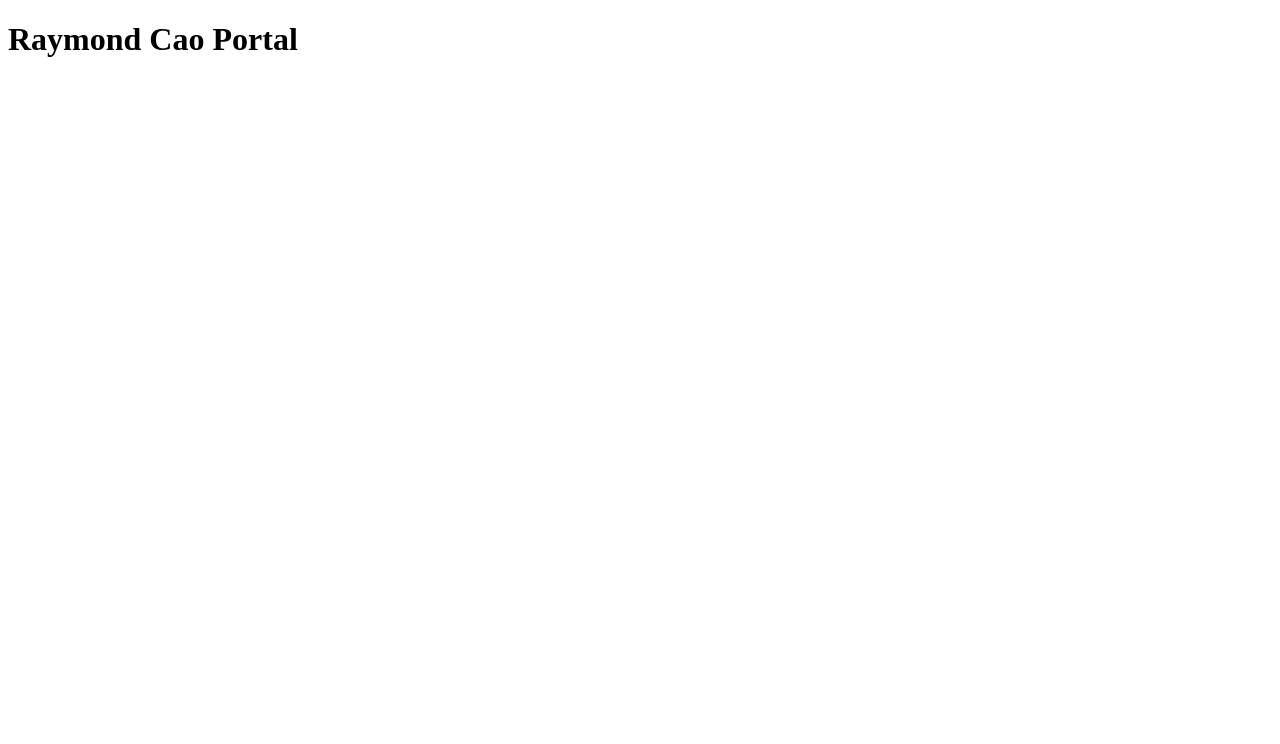
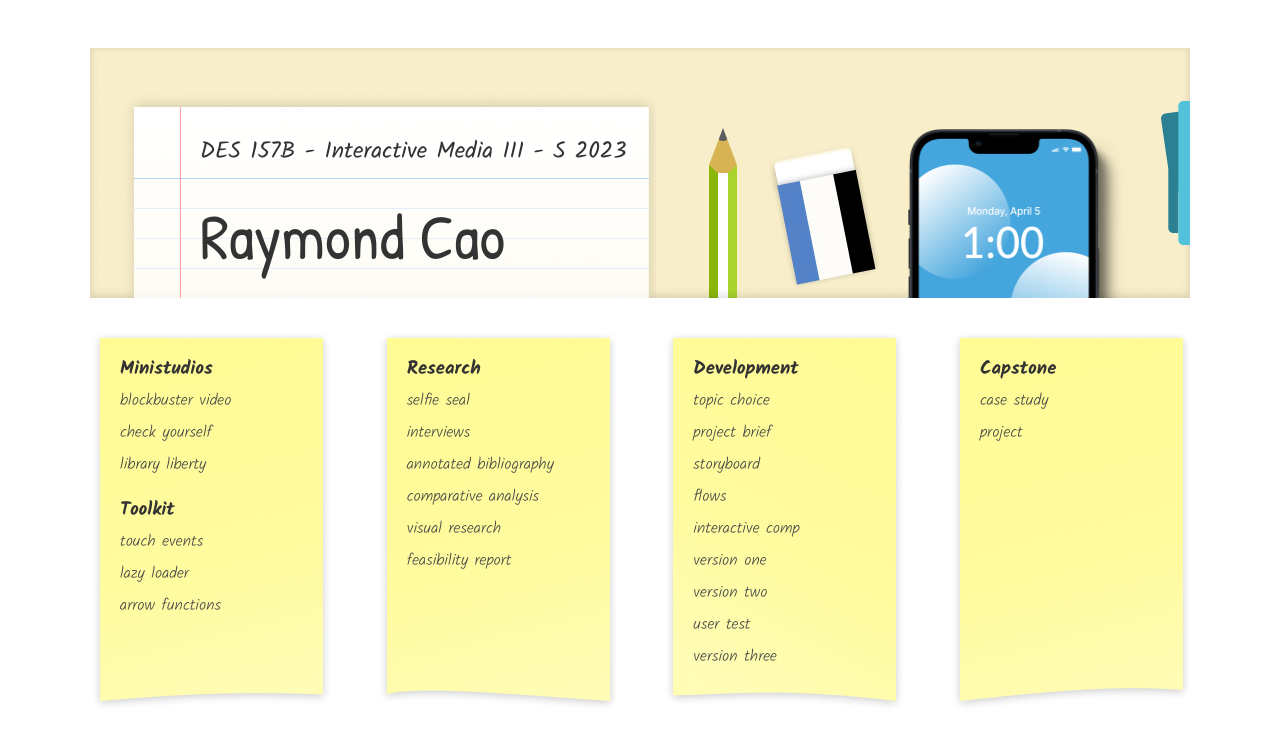
Before and after one commit to Donaumayr/des157b, a plain HTML site: page index.html in a window 1280 px wide. Drawn offline with nearby package versions, Linux system fonts and the light colour scheme.

Commit message:
portal page upload

```diff
--- a/index.html
+++ b/index.html
@@ -1,12 +1,122 @@
-<!DOCTYPE html>
+<!doctype html>
 <html lang="en">
+
 <head>
     <meta charset="UTF-8">
-    <meta http-equiv="X-UA-Compatible" content="IE=edge">
-    <meta name="viewport" content="width=device-width, initial-scale=1.0">
-    <title>Document</title>
+    <title>Home is...DES 157B!</title>
+
+    <link href="https://cdnjs.cloudflare.com/ajax/libs/normalize/8.0.1/normalize.min.css" rel="stylesheet" />
+    <link rel="preconnect" href="https://fonts.googleapis.com">
+    <link rel="preconnect" href="https://fonts.gstatic.com" crossorigin>
+    <link href="https://fonts.googleapis.com/css2?family=Patrick+Hand&display=swap" rel="stylesheet">
+    <link href="https://fonts.googleapis.com/css2?family=Kalam:wght@300;400;700&family=Patrick+Hand&display=swap" rel="stylesheet">
+    <link href="styles.css" rel="stylesheet" />
+    <script src="script.js" defer></script>
+
 </head>
+
 <body>
-    <h1>Raymond Cao Portal</h1>
+
+    <div id="container">
+
+        <header>
+
+            <!--this is for the interactive banner-->
+            <div id="banner">
+                <div id="name">
+                    <h2>DES 157B - Interactive Media III - S 2023</h2>
+                    <h1>
+                        Raymond Cao
+                    </h1>
+                </div>
+                <div id="phones">
+                    <img class="hidden" id="phonedark" src="images/phonedark.png" alt="smartphone"></img>
+                    <img class="hidden" id="phonehover" src="images/phonedarkhover.png" alt="smartphone"></img>
+                    <img id="phone" src="images/phonelight.png" alt="smartphone"></img>
+                </div>
+
+                <button class="lswitch"></button>
+            </div>
+
+        </header>
+
+        <main>
+
+            <section id="projects">
+
+                <h3>Ministudios</h3>
+                <nav>
+                    <ol>
+                        <li><a href="#">blockbuster video</a></li>
+                        <li><a href="#">check yourself</a></li>
+                        <li><a href="#">library liberty</a></li>
+                    </ol>
+                </nav>
+                <h3>Toolkit</h3>
+                <nav>
+                    <ol>
+                        <li><a href="#">touch events</a></li>
+                        <li><a href="#">lazy loader</a></li>
+                        <li><a href="#">arrow functions</a></li>
+                    </ol>
+                </nav>
+
+            </section>
+
+            <section id="research">
+                <h3>Research</h3>
+                <nav>
+                    <ul>
+                        <li><a href="#">selfie seal</a>
+                        </li>
+                        <li><a href="#">interviews</a>
+                        </li>
+                        <li><a href="#">annotated bibliography</a>
+                        </li>
+                        <li><a href="#">comparative analysis</a>
+                        </li>
+                        <li><a href="#">visual research</a>
+                        </li>
+                        <li><a href="#">feasibility report</a>
+                        </li>
+                    </ul>
+                </nav>
+
+            </section>
+
+            <section id="development">
+                <h3>Development</h3>
+                <nav>
+                    <ul>
+                        <li><a href="#">topic choice</a></li>
+                        <li><a href="#">project brief</a></li>
+                        <li><a href="#">storyboard</a></li>
+                        <li><a href="#">flows</a></li>
+                        <li><a href="#">interactive comp</a></li>
+                        <li><a href="#">version one</a></li>
+                        <li><a href="#">version two</a></li>
+                        <li><a href="#">user test</a></li>
+                        <li><a href="#">version three</a></li>
+                    </ul>
+                </nav>
+            </section>
+
+            <section id="capstone">
+                <h3>Capstone</h3>
+                <nav>
+                    <ul>
+                        <li><a href="#">case study</a></li>
+                        <li><a href="#">project</a></li>
+                    </ul>
+                </nav>
+            </section>
+
+            <!--<button>switch</button>-->
+
+        </main>
+
+    </div>
+
 </body>
+
 </html>
--- /dev/null
+++ b/script.js
@@ -0,0 +1,53 @@
+(function() {
+    'use strict';
+
+    const button = document.querySelector('button');
+    const body = document.querySelector('body');
+    const banner = document.querySelector('#banner');
+    const sections = document.querySelectorAll('section');
+    const phone = document.querySelector('#phone');
+    const phonehover = document.querySelector('#phonehover');
+    const phonedark = document.querySelector('#phonedark');
+    const paper = document.querySelector('#name');
+    let mode = 'light';
+
+    phone.addEventListener('mouseover', function() {
+        if (mode === 'light') {
+            phone.className = 'hidden';
+            phonehover.removeAttribute('class');
+        }
+    });
+    phone.addEventListener('mouseout', function() {
+        if (mode === 'light') {
+            phone.removeAttribute('class');
+            phonehover.className = 'hidden';
+        }
+    });
+    button.addEventListener('click', function() {
+        if (mode === 'light') {
+            body.className = 'switch';
+            banner.className = 'switch';
+            phone.className = 'hidden';
+            phonedark.removeAttribute('class');
+            phonedark.style.transition = 'opacity 4s linear';
+            button.className = 'switch';
+            paper.className = 'switch';
+            for (const section of sections) {
+                section.className = 'switch';
+            }
+            mode = 'dark';
+        } else {
+            body.removeAttribute('class');
+            banner.removeAttribute('class');
+            button.removeAttribute('class');
+            paper.removeAttribute('class');
+            phone.removeAttribute('class');
+            phonedark.className = 'hidden';
+            phonedark.style.transition = 'opacity 0.3s linear';
+            for (const section of sections) {
+                section.removeAttribute('class');
+            }
+            mode = 'light'
+        }
+    });
+})()
--- /dev/null
+++ b/styles.css
@@ -0,0 +1,279 @@
+* {
+    box-sizing: border-box;
+}
+
+body {
+    background: white;
+    color: #333;
+    transition: all 1s;
+    font-family: 'Kalam', cursive;
+    font-weight: 100;
+    height: 100vh;
+}
+
+body.switch {
+    /*background: rgb(28,28,28);
+    background: linear-gradient(0deg, rgba(28,28,28,1) 0%, rgba(0,0,0,1) 100%);*/
+    /*color: rgb(235, 235, 235);*/
+    animation: bodyani 4s ease-out forwards;
+}
+
+@keyframes bodyani {
+    0% {}
+    30% {background: rgb(28,28,28);
+        background: linear-gradient(0deg, rgba(28,28,28,1) 0%, rgba(0,0,0,1) 100%);}
+    60% {background: rgb(28,28,28);
+        background: linear-gradient(0deg, rgba(28,28,28,1) 0%, rgba(0,0,0,1) 100%);}
+    65% {background: rgb(48, 48, 48);
+        background: linear-gradient(0deg, rgb(54, 53, 53) 0%, rgb(20, 20, 20) 100%);}
+    75% {background: rgb(28,28,28);
+        background: linear-gradient(0deg, rgba(28,28,28,1) 0%, rgba(0,0,0,1) 100%);}
+    80% {background: rgb(48, 48, 48);
+        background: linear-gradient(0deg, rgb(54, 53, 53) 0%, rgb(20, 20, 20) 100%);}
+    90% {background: rgb(28,28,28);
+        background: linear-gradient(0deg, rgba(28,28,28,1) 0%, rgba(0,0,0,1) 100%);}
+    93% {background: rgb(48, 48, 48);
+        background: linear-gradient(0deg, rgb(54, 53, 53) 0%, rgb(20, 20, 20) 100%);}
+    96% {background: rgb(28,28,28);
+        background: linear-gradient(0deg, rgba(28,28,28,1) 0%, rgba(0,0,0,1) 100%);}
+    100% {background: rgb(68, 68, 68);
+        background: linear-gradient(0deg, rgb(56, 56, 56) 0%, rgb(0, 0, 0) 100%);}
+}
+
+#container {
+    position: relative;
+    width: 100%;
+    max-width: 1366px;
+    /* make sure the columns don't get too small and text stays readable */
+    min-width: 900px;
+    margin: 1em auto;
+    padding-top: 2em;
+}
+
+header {
+    margin: 0 auto 2em auto;
+}
+
+#banner {
+    position: relative;
+    display: flex;
+    width: 1100px;
+    height: 250px;
+    margin: auto;
+    color: #333;
+    overflow: hidden;
+    background-image: url(images/portalbanner.jpg);
+    padding-left: 30px;
+    transition: all 1s;
+}
+
+#banner.switch {
+    transition: all 1s;
+    animation: bannerani 4s ease-out forwards;
+}
+
+@keyframes bannerani {
+    0% {background-image: url(images/portalbanner.jpg);}
+    30% {background-image: url(images/darkbanner.png);box-shadow: none;}
+    60% {background-image: url(images/darkbanner.png);box-shadow: none;}
+    65% {background-image: url(images/portalbanner2.jpg); box-shadow: 0px 20px 50px 20px rgba(250, 239, 147, 50%);}
+    75% {background-image: url(images/darkbanner.png);box-shadow: none;}
+    80% {background-image: url(images/portalbanner2.jpg); box-shadow: 0px 28px 60px 28px rgba(250, 239, 147, 57%);}
+    90% {background-image: url(images/darkbanner.png);box-shadow: none;}
+    93% {background-image: url(images/portalbanner2.jpg); box-shadow: 0px 32px 66px 32px rgba(250, 239, 147, 62%);}
+    96% {background-image: url(images/darkbanner.png);box-shadow: none;}
+    100% {background-image: url(images/portalbanner2.jpg); box-shadow: 0px 35px 73px 35px rgba(250, 239, 147, 67%);}
+}
+
+h1 {
+    font-family: 'Patrick Hand', cursive;
+    font-size: 4em;
+    font-weight: 100;
+    margin-top: 33px;
+}
+h2 {
+    font-size: 1.45em;
+    font-weight: 400;
+}
+
+#name {
+    width:540px;
+    height: 208px;
+    background-image: url(images/paper.png);
+    padding-left: 80px;
+    padding-top: 30px;
+    align-self: flex-end;
+    transform: rotate(0deg);
+    transition: all 2s;
+}
+#name.switch {
+    height: 240px;
+    margin-bottom: -45px;
+    background-image: url(images/paperfold.png);
+    transform: rotate(6deg);
+    transition: all 2s;
+    animation: nameani 4s ease-out forwards;
+}
+
+@keyframes nameani {
+    0% {opacity: 1;}
+    30% {opacity: 0.1;}
+    60% {opacity: 0.1;}
+    65% {opacity: 0.8;}
+    75% {opacity: 0.2;}
+    80% {opacity: 0.85;}
+    90% {opacity: 0.25;}
+    93% {opacity: 0.9;}
+    96% {opacity: 0.3;}
+    100% {opacity: 1;}
+}
+
+#phones {
+    position: relative;
+    display: flex;
+    align-self: flex-end;
+    margin-left: 250px;
+}
+
+#phonehover {
+    width:225px;
+    height: 171px;
+    position: absolute;
+    left:0;
+    bottom: 0;
+    transition:opacity 0.3s linear;
+}
+#phone {
+    width:225px;
+    height: 171px;
+    position: absolute;
+    left:0;
+    bottom: 0;
+    transition:opacity 0.3s linear;
+}
+
+#phonedark {
+    transition:opacity 0.3s linear;
+}
+
+.hidden {
+    opacity:0;
+}
+/*.phonedark {
+    width:225px;
+    height: 171px;
+    align-self: flex-end;
+    margin-left: 250px;
+}*/
+
+button {
+    background-image: url(images/switchoff.svg);
+    background-color: transparent;
+    border: none;
+    width:29px;
+    height: 144px;
+    align-self: center;
+    margin-left: auto;
+}
+
+main {
+    display: flex;
+    justify-content: space-between;
+    margin-left: auto;
+    margin-right: auto;
+    max-width: 1100px;
+}
+
+/*main section {
+    width: 25%;
+    border: 1px rgb(235, 235, 235) dashed;
+    margin: 0 .25em;
+    padding: 1em;
+}*/
+
+main section {
+    width: 240px;
+    height: 385px;
+    padding-top: 10px;
+    padding-left: 30px;
+}
+
+main section:first-of-type {
+    background-image: url(images/postit1.png);
+}
+main section:nth-of-type(2) {
+    background-image: url(images/postit2.png);
+}
+main section:nth-of-type(3) {
+    background-image: url(images/postit3.png);
+}
+main section:last-of-type {
+    background-image: url(images/postit4.png);
+}
+
+h3 {
+    margin-bottom: 5px;
+    font-weight: 600;
+}
+
+a {
+    text-decoration: none;
+}
+
+ol,
+ul {
+    list-style-type: none;
+    margin-left: 0;
+    padding-left: 0;
+    margin-top: 0;
+}
+
+section a {
+    line-height: 2em;
+    display: inline-block;
+    color: rgb(72, 72, 72);
+}
+
+section a:hover {
+    font-weight: 500;
+    font-style: italic;
+}
+
+section.switch {
+    animation: nameani 4s ease-out forwards;
+}
+
+/*section.switch a {
+    color: #333;
+}*/
+
+/*section.switch a:hover {
+    background-color: #333;
+    color: rgb(235, 235, 235);
+}*/
+
+/*button {
+    position: absolute;
+    top: 20px;
+    right: 20px;
+    padding: 12px;
+    background-color: orange;
+    color: #333;
+    border: 1px solid transparent;
+}*/
+
+button:hover {
+    cursor: pointer;
+}
+
+button.switch {
+    background-image: url(images/switchon.svg);
+}
+button:hover {
+    background-image: url(images/switchhover.svg);
+}
+
+/*button.switch:hover {
+    background-color: #333;
+    color: rgb(235, 235, 235)
+}*/
```
Also changed, not shown: images/darkbanner.png (added), images/paper.png (added), images/paperfold.png (added), images/phonedark.png (added), images/phonedarkhover.png (added), images/phonelight.png (added), images/portalbanner.jpg (added), images/portalbanner2.jpg (added), images/postit1.png (added), images/postit2.png (added), images/postit3.png (added), images/postit4.png (added), images/switchhover.svg (added), images/switchoff.svg (added), 1 more files, 2 other files.
